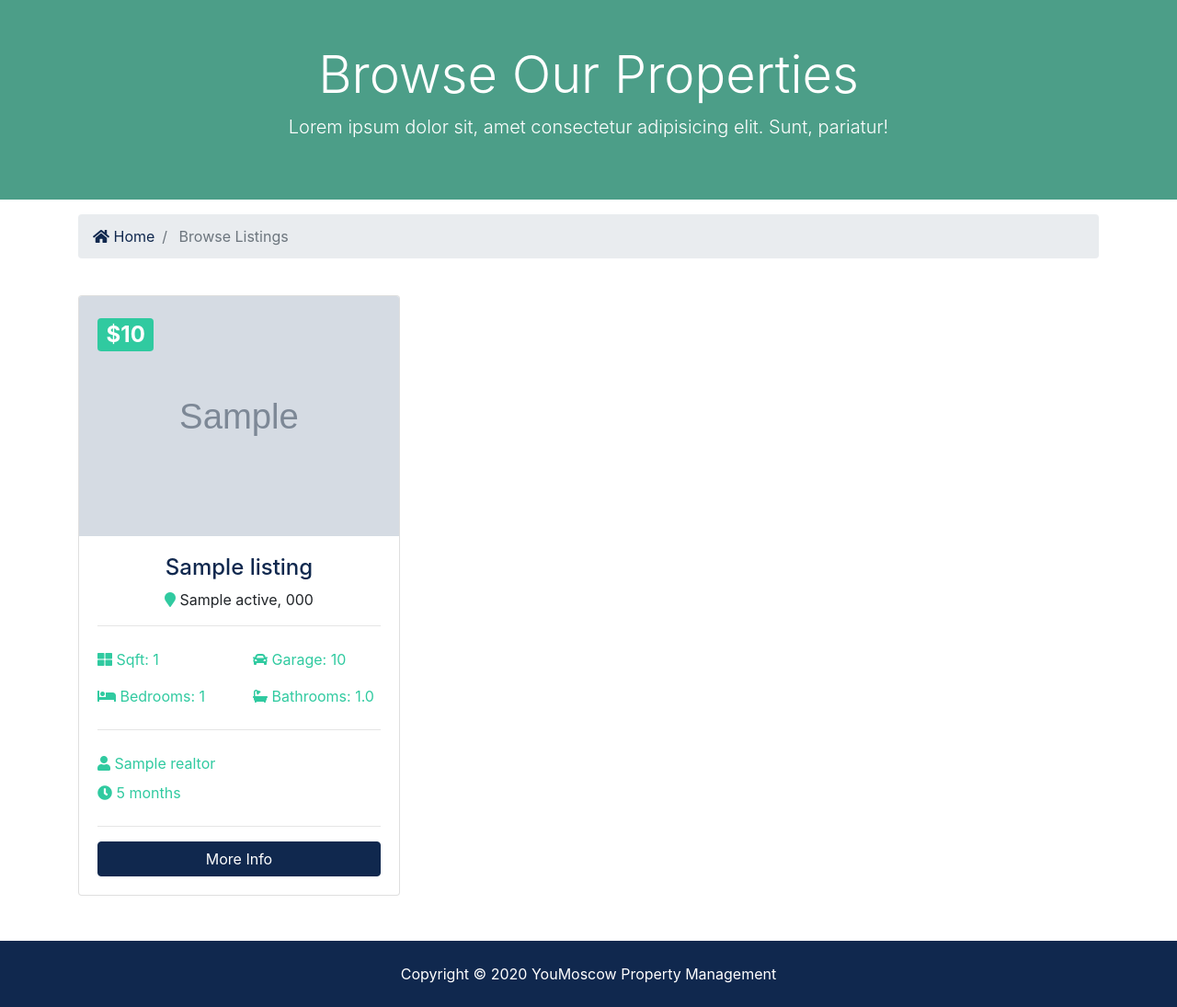
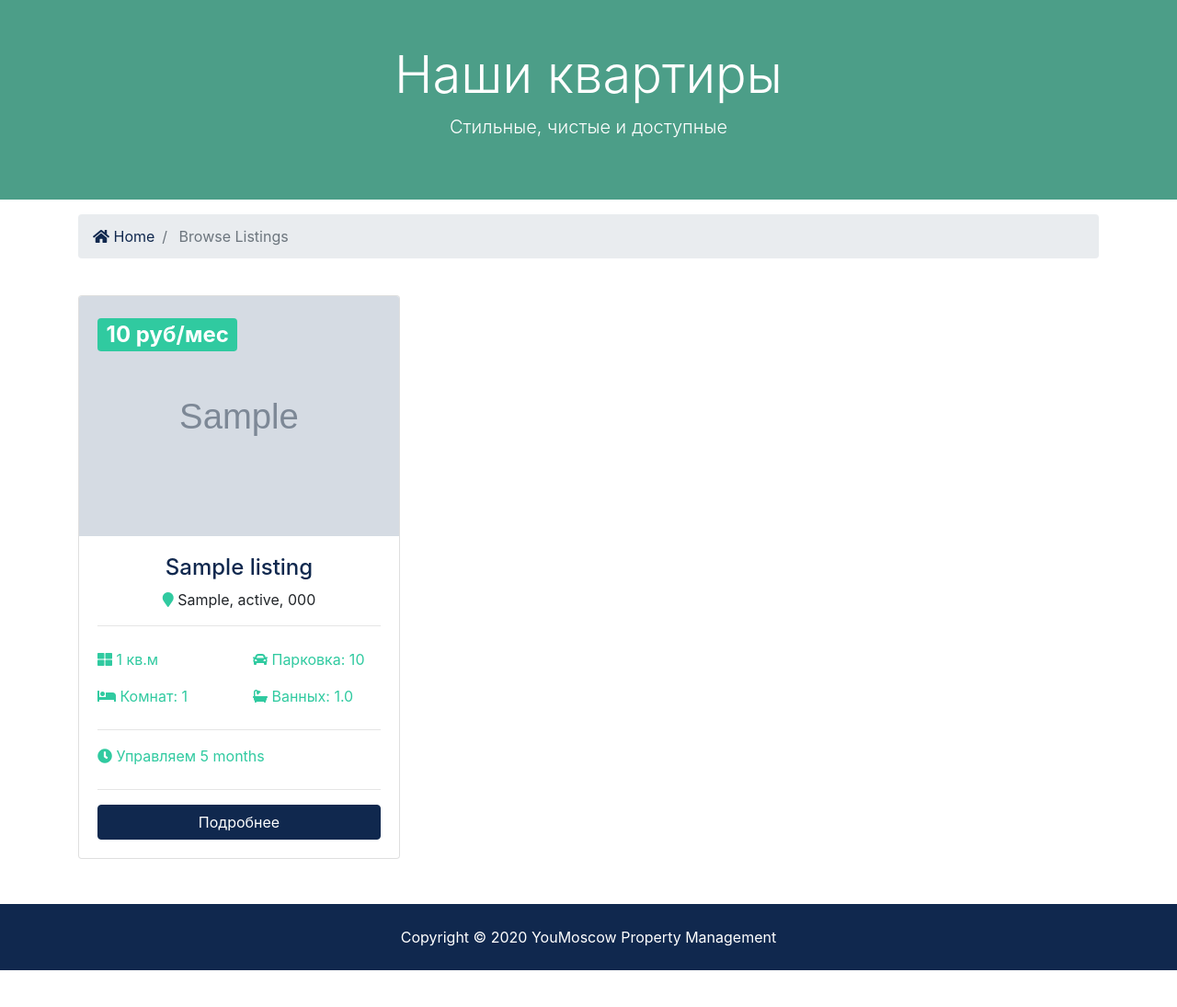
Before and after one commit to svpolonsky/btre_project, a Django app: page /listings/ in a window 1280 px wide. Shown: the part 128-1223 px from the top of the page at 92% size. After the commit the page ends 1183 px from the top, so only its background shows below. Run offline with Django 3.2, Linux system fonts and the light colour scheme; tables that the repository leaves empty hold one stand-in row (values such as "Sample post"); grey boxes marked "Sample" are stand-in pictures; some libraries are stand-ins or nearby versions.

Commit message:
Update Browse Listings

```diff
--- a/templates/listings/listings.html
+++ b/templates/listings/listings.html
@@ -7,8 +7,8 @@
     <div class="container">
       <div class="row text-center">
         <div class="col-md-12">
-          <h1 class="display-4">Browse Our Properties</h1>
-          <p class="lead">Lorem ipsum dolor sit, amet consectetur adipisicing elit. Sunt, pariatur!</p>
+          <h1 class="display-4">Наши квартиры</h1>
+          <p class="lead">Стильные, чистые и доступные</p>
         </div>
       </div>
     </div>
@@ -40,39 +40,36 @@
                 <img class="card-img-top" src="{{ listing.photo_main.url }}" alt="">
                 <div class="card-img-overlay">
                   <h2>
-                    <span class="badge badge-secondary text-white">${{ listing.price | intcomma}}</span>
+                    <span class="badge badge-secondary text-white">{{ listing.price | intcomma}}&nbsp;руб/мес</span>
                   </h2>
                 </div>
                 <div class="card-body">
                   <div class="listing-heading text-center">
                     <h4 class="text-primary">{{ listing.title }}</h4>
                     <p>
-                      <i class="fas fa-map-marker text-secondary"></i> {{ listing.city }}  {{ listing.state }}, {{ listing.zipcode }}</p>
+                      <i class="fas fa-map-marker text-secondary"></i> {{ listing.city }}, {{ listing.state }}, {{ listing.zipcode }}</p>
                   </div>
                   <hr>
                   <div class="row py-2 text-secondary">
                     <div class="col-6">
-                      <i class="fas fa-th-large"></i> Sqft: {{listing.sqft}}</div>
+                      <i class="fas fa-th-large"></i> {{listing.sqft}} кв.м</div>
                     <div class="col-6">
-                      <i class="fas fa-car"></i> Garage: {{ listing.garage }}</div>
+                      <i class="fas fa-car"></i> Парковка: {{ listing.garage }}</div>
                   </div>
                   <div class="row py-2 text-secondary">
                     <div class="col-6">
-                      <i class="fas fa-bed"></i> Bedrooms: {{ listing.bedrooms }}</div>
+                      <i class="fas fa-bed"></i> Комнат: {{ listing.bedrooms }}</div>
                     <div class="col-6">
-                      <i class="fas fa-bath"></i> Bathrooms: {{ listing.bathrooms }}</div>
+                      <i class="fas fa-bath"></i> Ванных: {{ listing.bathrooms }}</div>
                   </div>
                   <hr>
-                  <div class="row py-2 text-secondary">
+
+                  <div class="row text-secondary pb-2">
                     <div class="col-12">
-                      <i class="fas fa-user"></i> {{ listing.realtor }}</div>
-                  </div>
-                  <div class="row text-secondary pb-2">
-                    <div class="col-6">
-                      <i class="fas fa-clock"></i> {{listing.list_date | timesince}}</div>
+                      <i class="fas fa-clock"></i> Управляем {{listing.list_date | timesince}}</div>
                   </div>
                   <hr>
-                  <a href="{% url 'listing' listing.id %}" class="btn btn-primary btn-block">More Info</a>
+                  <a href="{% url 'listing' listing.id %}" class="btn btn-primary btn-block">Подробнее</a>
                 </div>
               </div>
             </div>
```
